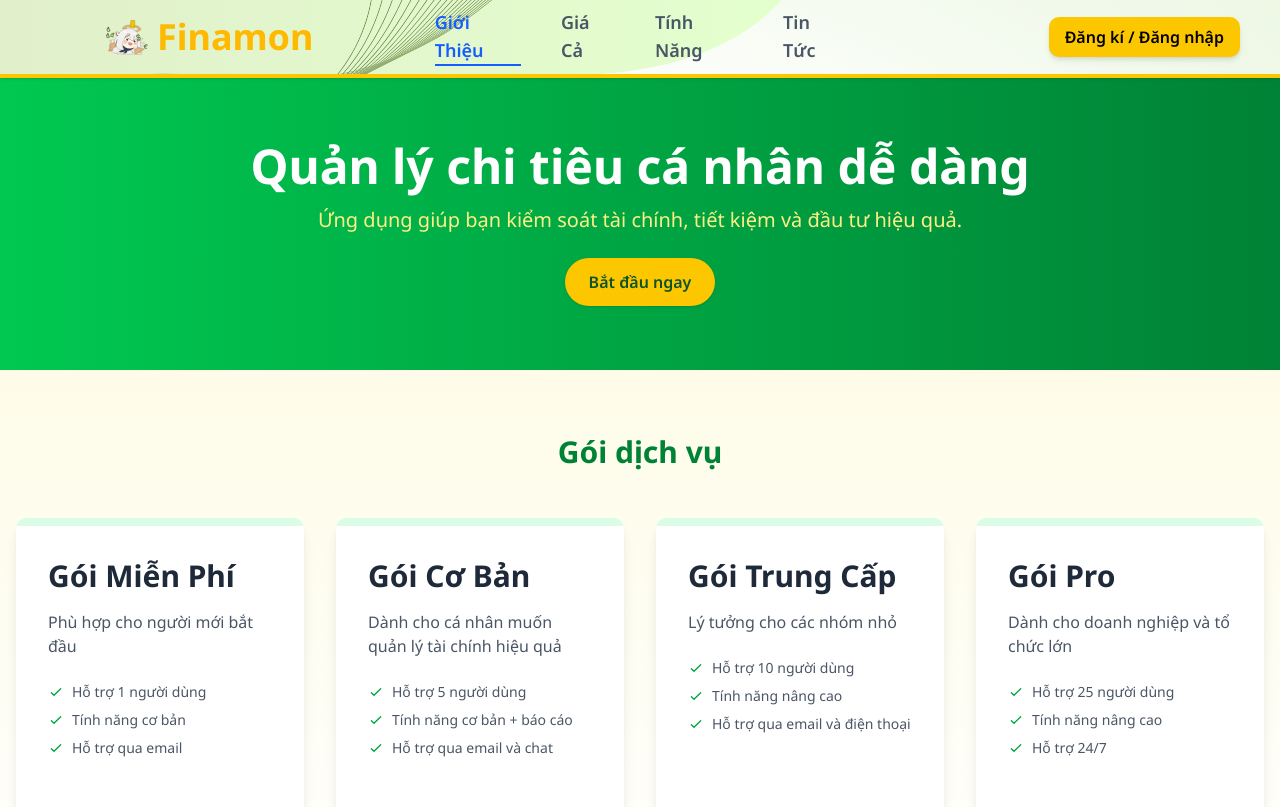
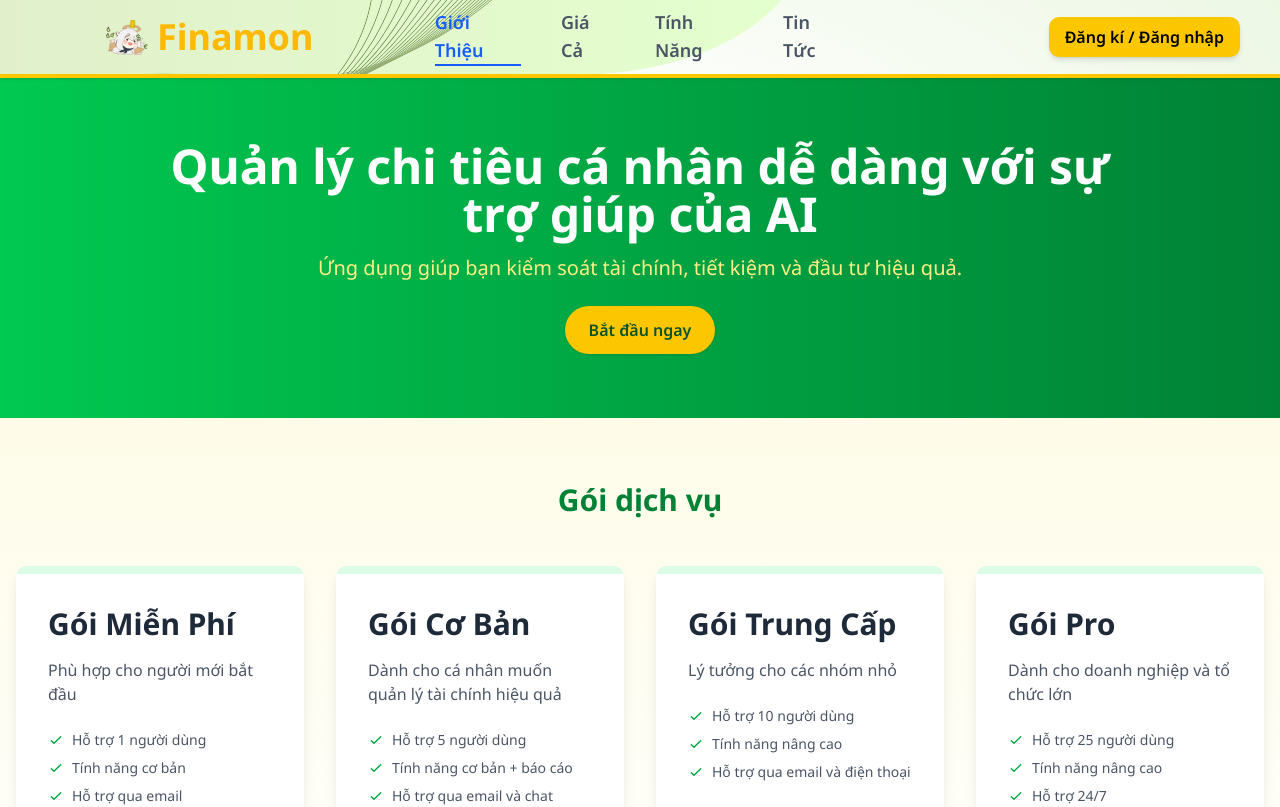
Before and after one commit to PTPhongKMF/finamon-web-app, a React (Vite) app: page / in a window 1280 px wide. Shown: the top 807 px of the page. Built offline with nearby package versions, Linux system fonts and the light colour scheme.

Commit message:
refactor(home): wording

```diff
--- a/src/pages/Home.jsx
+++ b/src/pages/Home.jsx
@@ -8,7 +8,7 @@ function Home() {
       <section className="bg-gradient-to-r from-green-500 to-green-700 text-white py-16">
         <div className="container mx-auto px-4 text-center">
           <h2 className="text-4xl md:text-5xl font-bold mb-4">
-            Quản lý chi tiêu cá nhân dễ dàng
+            Quản lý chi tiêu cá nhân dễ dàng với sự <br/> trợ giúp của AI
           </h2>
           <p className="text-lg md:text-xl mb-6 text-yellow-200">
             Ứng dụng giúp bạn kiểm soát tài chính, tiết kiệm và đầu tư hiệu quả.
```
